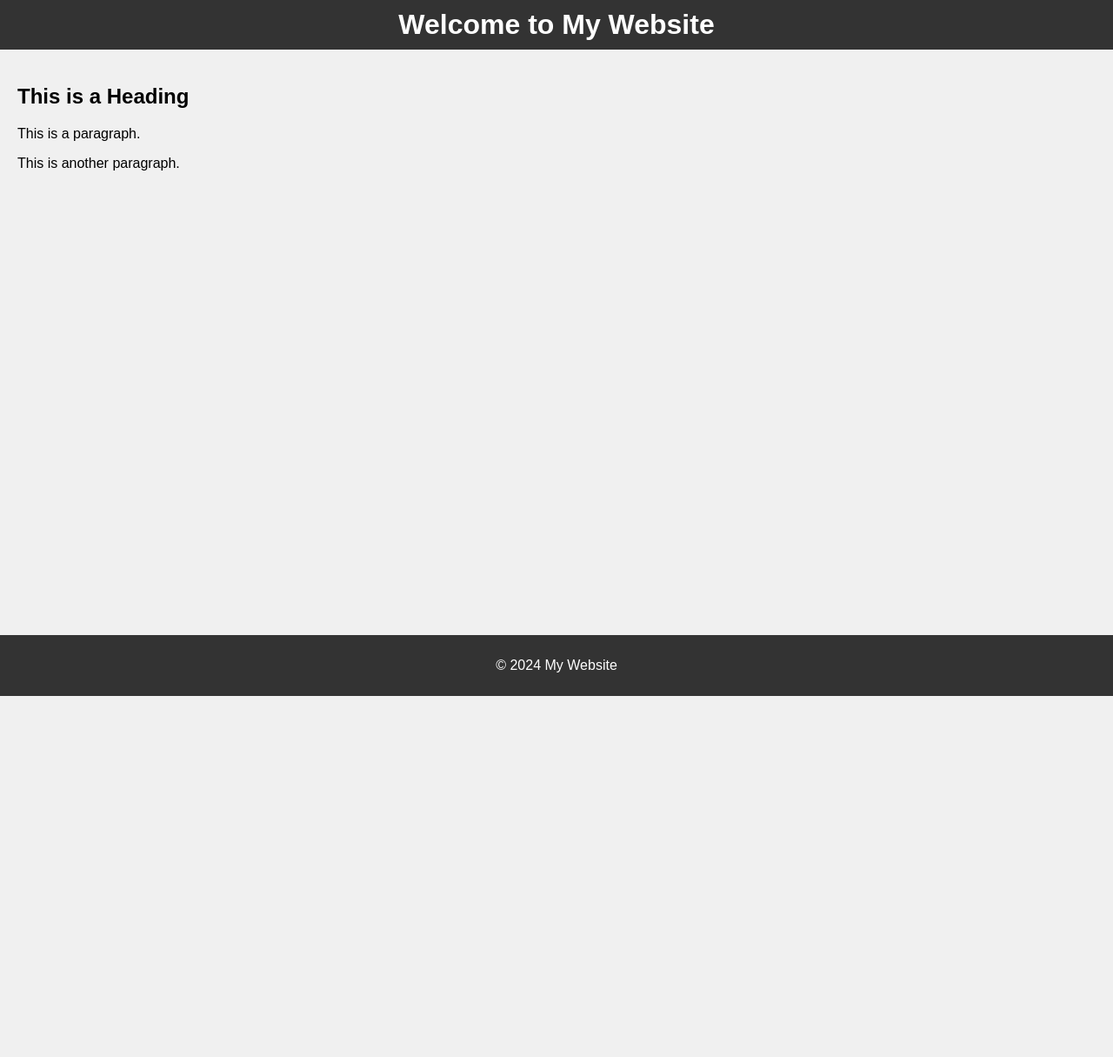
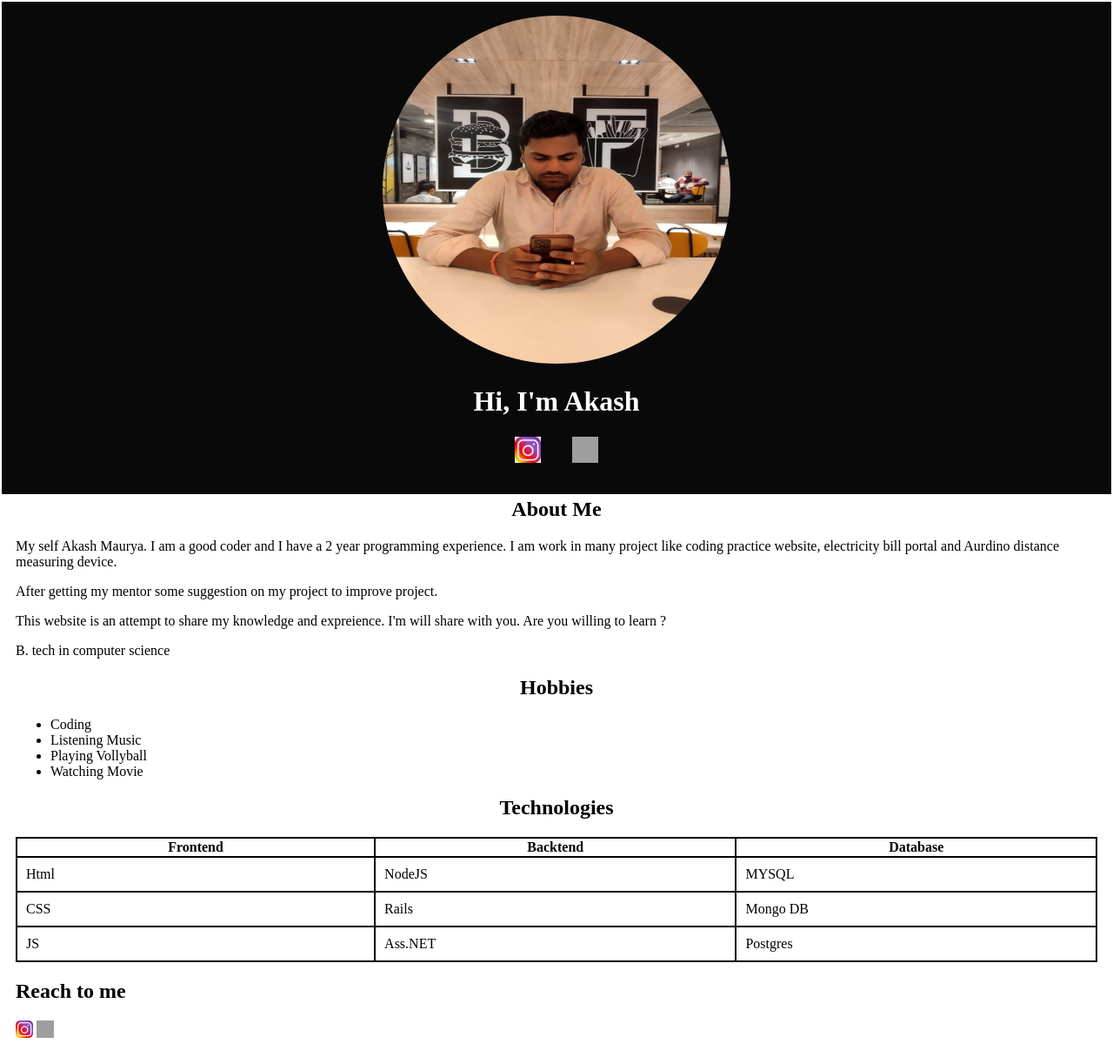
Before and after one commit to Akash12219737/Web-Development, a plain HTML site: page index.html in a window 1280 px wide. Shown: the whole page at 87% size. Before the commit the page ends 800 px from the top, so only its background shows below. Drawn offline with Linux system fonts and the light colour scheme; grey boxes are pictures that could not be loaded.

Commit message:
Add files via upload

```diff
--- a/index.html
+++ b/index.html
@@ -1,50 +1,90 @@
 <!DOCTYPE html>
 <html lang="en">
+
 <head>
-    <meta charset="UTF-8">
-    <meta name="viewport" content="width=device-width, initial-scale=1.0">
-    <title>My HTML Page</title>
-    <style>
-        body {
-            font-family: Arial, sans-serif;
-            background-color: #f0f0f0;
-            margin: 0;
-            padding: 0;
-        }
-        header {
-            background-color: #333;
-            color: #fff;
-            padding: 10px 0;
-            text-align: center;
-        }
-        h1 {
-            margin: 0;
-        }
-        main {
-            padding: 20px;
-        }
-        footer {
-            background-color: #333;
-            color: #fff;
-            padding: 10px 0;
-            text-align: center;
-            position: fixed;
-            bottom: 0;
-            width: 100%;
-        }
-    </style>
+    <meta charset="UTF-8" />
+    <meta name="viewport" content="width=device-width, initial-scale=1.0" />
+    <title>Akash's Portfolio</title>
+    <link rel="stylesheet" href="style.css" />
 </head>
+
 <body>
-    <header>
-        <h1>Welcome to My Website</h1>
-    </header>
-    <main>
-        <h2>This is a Heading</h2>
-<p>This is a paragraph.</p>
-        <p>This is another paragraph.</p>
-    </main>
-    <footer>
-        <p>&copy; 2024 My Website</p>
-    </footer>
+    <div class="container">
+        <div class="intro">
+            <img id="profile-image" width="250" height="300" src="IMG-20240312-WA0027.jpg" alt="Portfolio" />
+            <h1>Hi, I'm Akash</h1>
+            <p class="social-links">
+                <a href="https://www.instagram.com/a.kas_.h/?hl=en" target="_blank"><img width="20" height="20"
+                        src="OIP.jpeg" alt="Instragram" /></a>
+                <a href="https://www.linkedin.com/in/akash-maurya-4a7067258/" target="_blank">
+                    <img width="20" height="20"
+                        src="https://th.bing.com/th/id/R.d51da72e1f4675ba5aef9c956ed4c562?rik=FmeldpqK57Pqdw&riu=http%3a%2f%2fwww.freepnglogos.com%2fuploads%2fofficial-linkedin-logo----17.png&ehk=D2%2b5urO8gseetYQhxdSGq2qyTRbSvoavbbmoGEuOepo%3d&risl=&pid=ImgRaw&r=0"
+                        alt="Linkdin" /></a>
+            </p>
+        </div>
+        <div id="about-me">
+            <h2>About Me</h2>
+
+            <p>
+                My self Akash Maurya. I am a good coder and I have a 2 year
+                programming experience. I am work in many project like coding practice
+                website, electricity bill portal and Aurdino distance measuring
+                device.
+            </p>
+
+            <p>
+                After getting my mentor some suggestion on my project to improve
+                project.
+            </p>
+            <p>
+                This website is an attempt to share my knowledge and expreience. I'm
+                will share with you. Are you willing to learn ?
+            </p>
+            <p>B. tech in computer science</p>
+        </div>
+        <div id="hobbies">
+            <h2>Hobbies</h2>
+            <ul>
+                <li>Coding</li>
+                <li>Listening Music</li>
+                <li>Playing Vollyball</li>
+                <li>Watching Movie</li>
+            </ul>
+        </div>
+        <div id="technologies">
+            <h2>Technologies</h2>
+            <table>
+                <tr>
+                    <th>Frontend</th>
+                    <th>Backtend</th>
+                    <th>Database</th>
+                </tr>
+                <tr>
+                    <td>Html</td>
+                    <td>NodeJS</td>
+                    <td>MYSQL</td>
+                </tr>
+                <tr>
+                    <td>CSS</td>
+                    <td>Rails</td>
+                    <td>Mongo DB</td>
+                </tr>
+                <tr>
+                    <td>JS</td>
+                    <td>Ass.NET</td>
+                    <td>Postgres</td>
+                </tr>
+            </table>
+        </div>
+        <h2>Reach to me</h2>
+        <div id="social-media">
+        <a href="https://www.instagram.com/a.kas_.h/?hl=en" target="_blank"><img width="20" height="20" src="OIP.jpeg"
+                alt="Instragram" /></a>
+            <a href="https://www.linkedin.com/in/akash-maurya-4a7067258/" target="_blank">
+            <img width="20" height="20"
+                src="https://th.bing.com/th/id/R.d51da72e1f4675ba5aef9c956ed4c562?rik=FmeldpqK57Pqdw&riu=http%3a%2f%2fwww.freepnglogos.com%2fuploads%2fofficial-linkedin-logo----17.png&ehk=D2%2b5urO8gseetYQhxdSGq2qyTRbSvoavbbmoGEuOepo%3d&risl=&pid=ImgRaw&r=0"
+                alt="Linkdin" /></a>
+    </div>
 </body>
+
 </html>
--- /dev/null
+++ b/style.css
@@ -0,0 +1,62 @@
+body{
+    margin: 2px;
+    /* font-family: Arial, Helvetica, sans-serif; */
+}
+.container{
+    padding: 16px;
+}
+.container> div >h2{
+    text-align: center;
+
+}
+.intro{
+    margin: -16px;
+    padding: 16px;
+    background-color: rgba(0, 0, 0, 0.964);
+    color: white;
+    text-align: center;
+}
+#profile-image{
+    border-radius: 16px;
+    height: 400px;
+    width: 400px;
+    border-radius: 50%;
+
+}
+.social-links img{
+height: 30px;
+width: 30px;
+/* border-radius: 0; */
+}
+
+.social-links a{
+    text-decoration: none;
+    margin: auto 16px;
+}
+/* .about-me{
+
+}
+
+
+.hobbies{
+
+}
+.technologies{
+
+} */
+
+table,th,td
+{
+    border: 2px solid;
+    border-collapse: collapse;
+}
+
+td,
+tr{
+    width: 500px;
+    padding: 10px;
+}
+
+.social-media a{
+    margin-right: 40px;
+}
```
Also changed, not shown: IMG-20240312-WA0027.jpg (added), OIP.jpeg (added).
